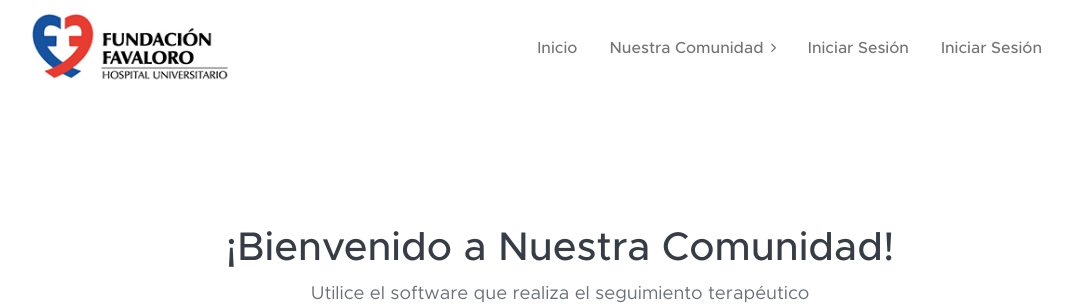
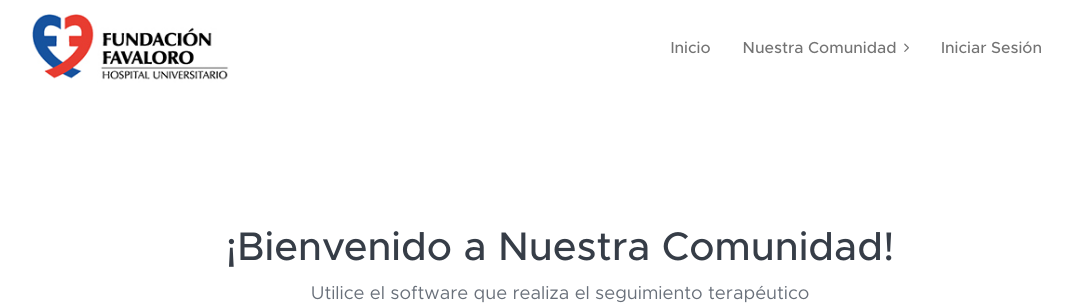
Before and after one commit to ezeqrb/pfsat, a Django app: page / in a window 1280 px wide. Shown: the top 307 px of the page, without its empty margins (80-1152 px from the left). Run offline with Django 3.2, Linux system fonts and the light colour scheme; some libraries are stand-ins or nearby versions.

Commit message:
saco iniciar sesion repetido

```diff
--- a/templates/sat/public/index.html
+++ b/templates/sat/public/index.html
@@ -38,7 +38,6 @@
 
                                         </div>
                                     </li>
-                                    <li class="nav-item"><a class="nav-link" href="#inicioSesion">Iniciar Sesión</a></li>
                                     <li class="nav-item"><a class="nav-link" href="#inicioSesion">Iniciar Sesión</a></li>
                                 </ul>
                             </div>
```
